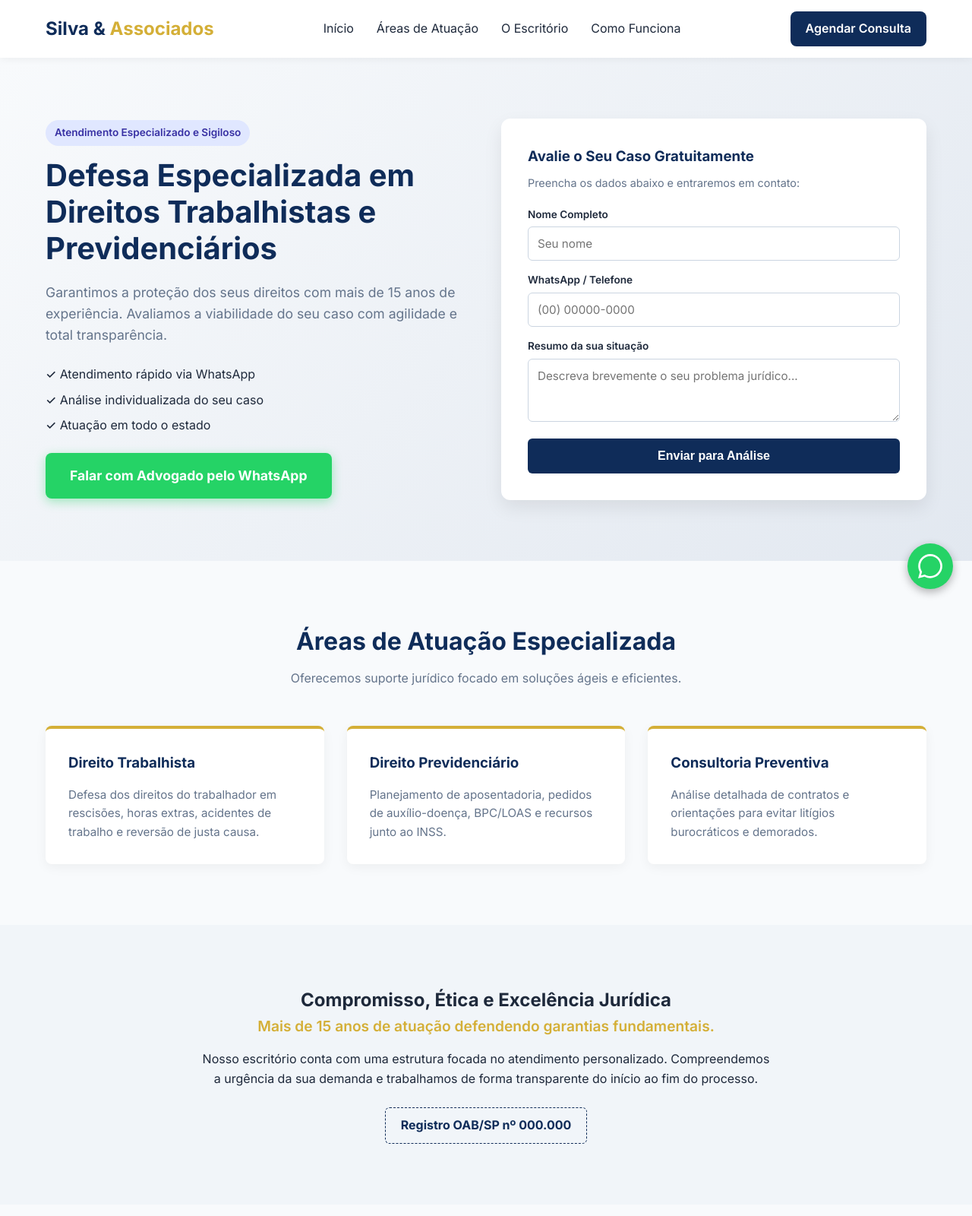
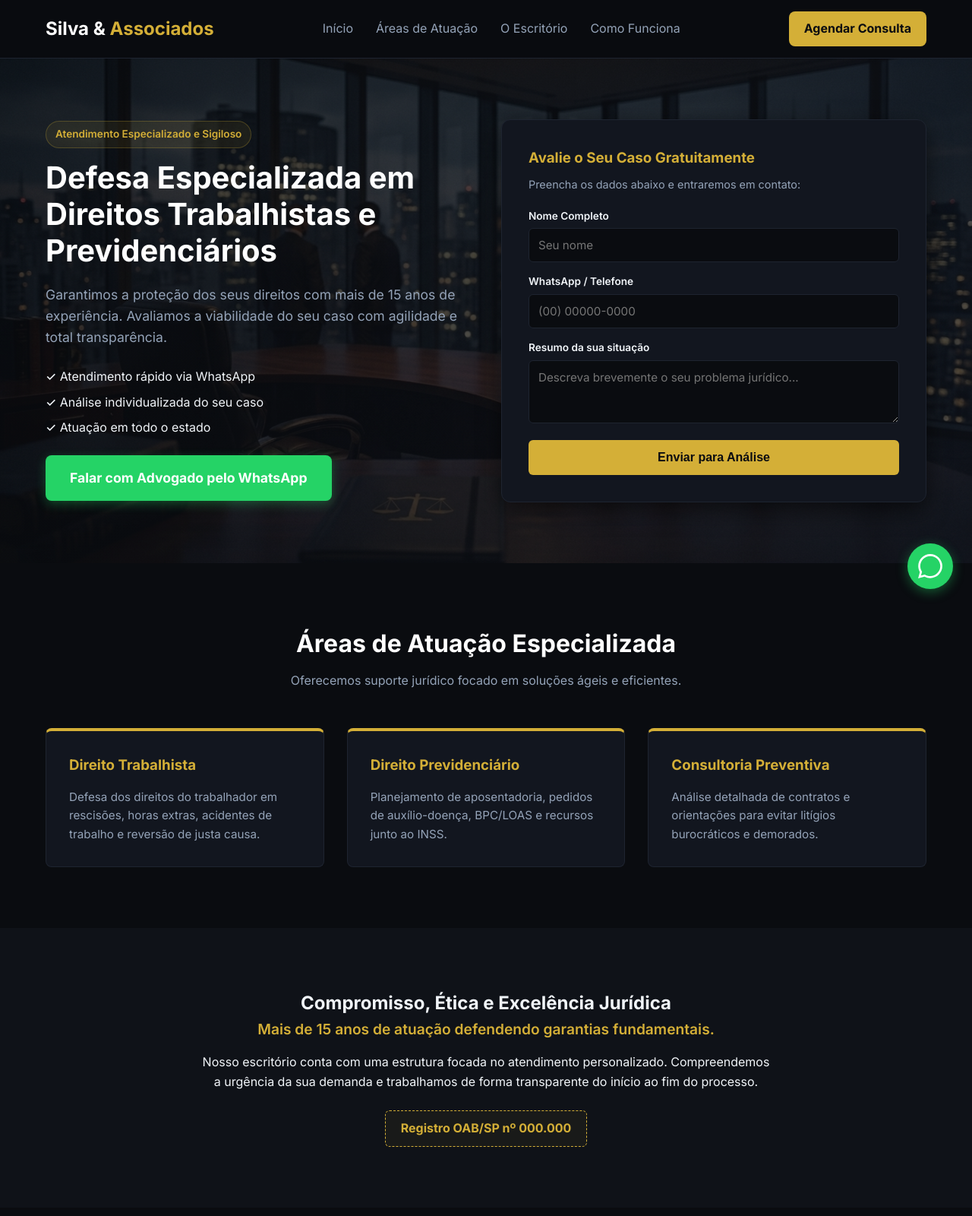
Before and after one commit to moronioliveira/advocacia, a website built with Vite: page index.html in a window 1280 px wide. Shown: the top 1600 px of the page at 76% size. Built offline with nearby package versions, Linux system fonts and the light colour scheme.

Commit message:
Feito alterações da hero da landing page adicionando imagem de fundo e paleta de cores escura

```diff
--- a/src/style.css
+++ b/src/style.css
@@ -1,58 +1,67 @@
-*{
+* {
     padding: 0;
     margin: 0;
     box-sizing: border-box;
 }
 
 :root {
-    /* Cores de Identidade Visual (Nicho Jurídico: Sobriedade e Confiança) */
-    --primary-color: #0F2C59;      /* Azul Marinho Fechado (Autoridade) */
-    --secondary-color: #D4AF37;    /* Dourado (Sofisticação/Direito) */
-    --accent-color: #25D366;       /* Verde WhatsApp (Conversão) */
-    --text-dark: #1E293B;          /* Grafite para textos longos */
-    --text-light: #64748B;         /* Cinza para descrições secundárias */
-    --bg-light: #F8FAFC;           /* Fundo claro e limpo */
+    /* Cores de Identidade Visual (Black Theme Jurídico Premium) */
+    --primary-color: #0A0C10;      /* Preto Carvão Base */
+    --secondary-color: #D4AF37;    /* Dourado (Destaques e Títulos) */
+    --accent-color: #25D366;       /* Verde WhatsApp */
+
+    /* Textos para Fundo Preto */
+    --text-dark: #F1F5F9;          /* Branco Platinado para leitura principal */
+    --text-light: #94A3B8;         /* Cinza para descrições */
+
+    /* Superfícies e Fundos Escuros */
+    --bg-light: #0A0C10;           /* Fundo Principal da Página */
+    --bg-card: #12161F;            /* Fundo dos Cartões e Formulário */
+    --bg-alt: #0F1218;             /* Fundo Alternado de Seções */
+    --border-color: #1E2430;       /* Bordas sutis de separação */
     --white: #FFFFFF;
 
     /* Tipografia e Espaçamentos */
     --font-main: 'Inter', system-ui, -apple-system, sans-serif;
-    --max-width: 1200px;           /* Largura máxima do site */
+    --max-width: 1200px;
     --border-radius: 8px;
 }
 
-html{
+html {
     scroll-behavior: smooth;
 }
 
-body{
+body {
     font-family: var(--font-main);
     color: var(--text-dark);
     background-color: var(--bg-light);
     line-height: 1.6;
 }
 
-a{
+a {
     text-decoration: none;
     color: inherit;
 }
 
 .header-container,
-.hero-container{
+.hero-container {
     max-width: var(--max-width);
     margin: 0 auto;
     padding: 0 20px;
 }
 
-.main-header{
+/* Header Black */
+.main-header {
     position: sticky;
     top: 0;
-  background-color: var(--white);
-  box-shadow: 0 2px 10px rgba(0, 0, 0, 0.05);
+    background-color: rgba(10, 12, 16, 0.92);
+    backdrop-filter: blur(10px);
+    border-bottom: 1px solid var(--border-color);
     padding: 15px 0;
     z-index: 1000;
 }
 
-.header-container{
+.header-container {
     display: flex;
     justify-content: space-between;
     align-items: center;
@@ -61,7 +70,7 @@ a{
 .logo {
     font-size: 1.5rem;
     font-weight: 700;
-    color: var(--primary-color);
+    color: var(--white);
 }
 
 .logo span {
@@ -74,47 +83,53 @@ a{
     gap: 30px;
 }
 
-.main-nav a{
+.main-nav a {
     display: flex;
-  color: var(--text-dark);
-  transition: color 0.5s ease;
+    color: var(--text-light);
+    transition: color 0.3s ease;
 }
 
 .main-nav a:hover {
     color: var(--secondary-color);
-    border-bottom: 2px solid var(--primary-color);
-    border-radius: var(--border-radius);
 }
 
-.btn-header{
-  background-color: var(--primary-color);
-  color: var(--white);
+.btn-header {
+    background-color: var(--secondary-color);
+    color: #0A0C10;
     padding: 10px 20px;
     border-radius: var(--border-radius);
-  font-weight: 600;
-  transition: background-color 0.3s ease;
+    font-weight: 700;
+    transition: all 0.3s ease;
 }
 
 .btn-header:hover {
-    background-color: #0b2246;
+    background-color: #F3C63F;
+    box-shadow: 0 0 15px rgba(212, 175, 55, 0.25);
 }
 
-.hero-section{
+/* Hero Section Black */
+.hero-section {
     padding: 80px 0;
-  background: linear-gradient(135deg, #F8FAFC 0%, #E2E8F0 100%);
+    background: linear-gradient(
+        135deg,
+        rgba(10, 12, 16, 0.70) 0%,
+        rgba(18, 22, 31, 0.65) 100%
+    ),
+    url('./assets/hero-bg.jpg') no-repeat center center / cover;
 }
 
-.hero-container{
+.hero-container {
     display: grid;
     grid-template-columns: repeat(2, 1fr);
     gap: 40px;
     align-items: center;
 }
 
-.badge{
+.badge {
     display: inline-block;
-  background-color: #E0E7FF;
-  color: #3730A3;
+    background-color: rgba(212, 175, 55, 0.08);
+    color: var(--secondary-color);
+    border: 1px solid rgba(212, 175, 55, 0.25);
     padding: 6px 12px;
     border-radius: 20px;
     font-size: 0.85rem;
@@ -122,10 +137,10 @@ a{
     margin-bottom: 15px;
 }
 
-.hero-content h1{
+.hero-content h1 {
     font-size: 2.5rem;
     line-height: 1.2;
-  color: var(--primary-color);
+    color: var(--white);
     margin-bottom: 20px;
 }
 
@@ -151,7 +166,7 @@ a{
     border-radius: var(--border-radius);
     font-size: 1.1rem;
     font-weight: 700;
-    box-shadow: 0 4px 14px rgba(37, 211, 102, 0.4);
+    box-shadow: 0 4px 14px rgba(37, 211, 102, 0.3);
     transition: transform 0.2s ease, background-color 0.3s ease;
 }
 
@@ -160,15 +175,17 @@ a{
     background-color: #20bd5a;
 }
 
+/* Formulário */
 .hero-form-wrapper {
-    background-color: var(--white);
+    background-color: var(--bg-card);
     padding: 35px;
     border-radius: 12px;
-    box-shadow: 0 10px 25px rgba(0, 0, 0, 0.08);
+    border: 1px solid var(--border-color);
+    box-shadow: 0 10px 30px rgba(0, 0, 0, 0.6);
 }
 
 .lead-form h3 {
-    color: var(--primary-color);
+    color: var(--secondary-color);
     margin-bottom: 8px;
 }
 
@@ -187,13 +204,16 @@ a{
     font-size: 0.85rem;
     font-weight: 600;
     margin-bottom: 5px;
+    color: var(--text-dark);
 }
 
 .form-group input,
 .form-group textarea {
     width: 100%;
     padding: 12px;
-    border: 1px solid #CBD5E1;
+    background-color: var(--bg-light);
+    border: 1px solid var(--border-color);
+    color: var(--white);
     border-radius: 6px;
     font-family: inherit;
     font-size: 0.95rem;
@@ -203,13 +223,13 @@ a{
 .form-group input:focus,
 .form-group textarea:focus {
     outline: none;
-    border-color: var(--primary-color);
+    border-color: var(--secondary-color);
 }
 
 .btn-form {
     width: 100%;
-    background-color: var(--primary-color);
-    color: var(--white);
+    background-color: var(--secondary-color);
+    color: #0A0C10;
     padding: 14px;
     border: none;
     border-radius: 6px;
@@ -220,15 +240,16 @@ a{
 }
 
 .btn-form:hover {
-    background-color: #0b2246;
+    background-color: #F3C63F;
 }
 
-.section-padding{
+/* Seções Genéricas */
+.section-padding {
     padding: 80px 0;
 }
 
 .bg-alt {
-    background-color: #F1F5F9;
+    background-color: var(--bg-alt);
 }
 
 .container {
@@ -244,7 +265,7 @@ a{
 
 .section-title h2 {
     font-size: 2rem;
-    color: var(--primary-color);
+    color: var(--white);
     margin-bottom: 10px;
 }
 
@@ -252,27 +273,29 @@ a{
     color: var(--text-light);
 }
 
-.cards-grid{
+/* Cards Grid */
+.cards-grid {
     display: grid;
     grid-template-columns: repeat(auto-fit, minmax(250px, 1fr));
     gap: 30px;
 }
 
 .card {
-    background-color: var(--white);
+    background-color: var(--bg-card);
     padding: 30px;
     border-radius: var(--border-radius);
-    box-shadow: 0 4px 15px rgba(0, 0, 0, 0.05);
-    border-top: 4px solid var(--secondary-color); /* Detalhe dourado de autoridade */
-    transition: transform 0.3s ease;
+    border: 1px solid var(--border-color);
+    border-top: 4px solid var(--secondary-color);
+    transition: transform 0.3s ease, border-color 0.3s ease;
 }
 
 .card:hover {
     transform: translateY(-5px);
+    border-color: var(--secondary-color);
 }
 
 .card h3 {
-    color: var(--primary-color);
+    color: var(--secondary-color);
     margin-bottom: 15px;
 }
 
@@ -281,7 +304,8 @@ a{
     font-size: 0.95rem;
 }
 
-.sobre-container{
+/* Seção Sobre */
+.sobre-container {
     max-width: 800px;
     text-align: center;
 }
@@ -297,12 +321,14 @@ a{
     display: inline-block;
     margin-top: 25px;
     padding: 10px 20px;
-    border: 1px dashed var(--primary-color);
+    border: 1px dashed var(--secondary-color);
+    background-color: rgba(212, 175, 55, 0.05);
     border-radius: 6px;
     font-weight: 700;
-    color: var(--primary-color);
+    color: var(--secondary-color);
 }
 
+/* Steps Grid */
 .steps-grid {
     display: grid;
     grid-template-columns: repeat(auto-fit, minmax(220px, 1fr));
@@ -316,17 +342,17 @@ a{
     justify-content: center;
     width: 50px;
     height: 50px;
-    background-color: var(--primary-color);
-    color: var(--white);
+    background-color: var(--secondary-color);
+    color: #0A0C10;
     font-size: 1.2rem;
-    font-weight: 700;
+    font-weight: 800;
     border-radius: 50%;
     margin-bottom: 15px;
 }
 
 .step-item h4 {
     margin-bottom: 10px;
-    color: var(--primary-color);
+    color: var(--white);
 }
 
 .step-item p {
@@ -334,48 +360,43 @@ a{
     color: var(--text-light);
 }
 
+/* Rodapé Black */
 .main-footer {
-    background-color: var(--primary-color);
+    background-color: #050608;
     color: var(--white);
     padding: 60px 0 30px 0;
     font-size: 0.9rem;
+    border-top: 1px solid var(--border-color);
 }
 
-/* ==========================================================================
-   CORREÇÃO DO RODAPÉ (FLEXBOX ALINHADO)
-   ========================================================================== */
 .footer-container {
     display: grid;
-    grid-template-columns: repeat(3, 1fr); /* Divide exatamente em 3 colunas iguais */
+    grid-template-columns: repeat(3, 1fr);
     gap: 40px;
     padding-bottom: 40px;
 }
 
-/* Garante alinhamento à esquerda padronizado para todas as colunas */
 .footer-info,
 .footer-links,
 .footer-address {
     text-align: center;
 }
 
-/* Títulos com destaque em Dourado */
 .footer-info h3,
 .footer-links h4,
 .footer-address h4 {
-    color: var(--secondary-color, #D4AF37);
+    color: var(--secondary-color);
     font-size: 1.1rem;
     font-weight: 600;
     margin-bottom: 15px;
 }
 
-/* Remoção de itálicos e formatação do endereço */
 .footer-address address {
-    font-style: normal; /* Remove o itálico padrão do HTML address */
+    font-style: normal;
     line-height: 1.6;
-    color: #CBD5E1;
+    color: var(--text-light);
 }
 
-/* Estilização da lista de navegação */
 .footer-links ul {
     list-style: none;
     padding: 0;
@@ -386,25 +407,25 @@ a{
 }
 
 .footer-links a {
-    color: #CBD5E1;
+    color: var(--text-light);
     text-decoration: none;
     transition: color 0.3s ease;
 }
 
 .footer-links a:hover {
-    color: var(--white, #FFFFFF);
+    color: var(--secondary-color);
 }
 
-/* Linha de separação e copyright */
 .footer-legal {
     grid-column: 1 / -1;
-    border-top: 1px solid rgba(255, 255, 255, 0.1);
+    border-top: 1px solid var(--border-color);
     padding-top: 20px;
     text-align: center;
-    color: #94A3B8;
+    color: var(--text-light);
     font-size: 0.85rem;
 }
 
+/* Botão Flutuante WhatsApp */
 .whatsapp-float {
     position: fixed;
     bottom: 25px;
@@ -416,7 +437,7 @@ a{
     display: flex;
     align-items: center;
     justify-content: center;
-    box-shadow: 0 4px 12px rgba(0, 0, 0, 0.3);
+    box-shadow: 0 4px 15px rgba(37, 211, 102, 0.4);
     z-index: 9999;
     transition: transform 0.3s ease;
 }
@@ -425,27 +446,28 @@ a{
     transform: scale(1.1);
 }
 
-@media(max-width: 768px){
-  .header-container{
+/* Responsividade */
+@media(max-width: 768px) {
+    .header-container {
         flex-direction: column;
         gap: 15px;
     }
 
-  .main-nav ul{
+    .main-nav ul {
         gap: 15px;
         font-size: 0.9rem;
     }
 
-  .hero-container{
+    .hero-container {
         grid-template-columns: 1fr;
         gap: 30px;
     }
 
-  .hero-content h1{
+    .hero-content h1 {
         font-size: 1.8rem;
     }
 
-  .btn-primary{
+    .btn-primary {
         width: 100%;
         text-align: center;
     }
```
Also changed, not shown: src/assets/hero-bg.jpg (added). Lines whose indentation alone changed are shown as unchanged.
